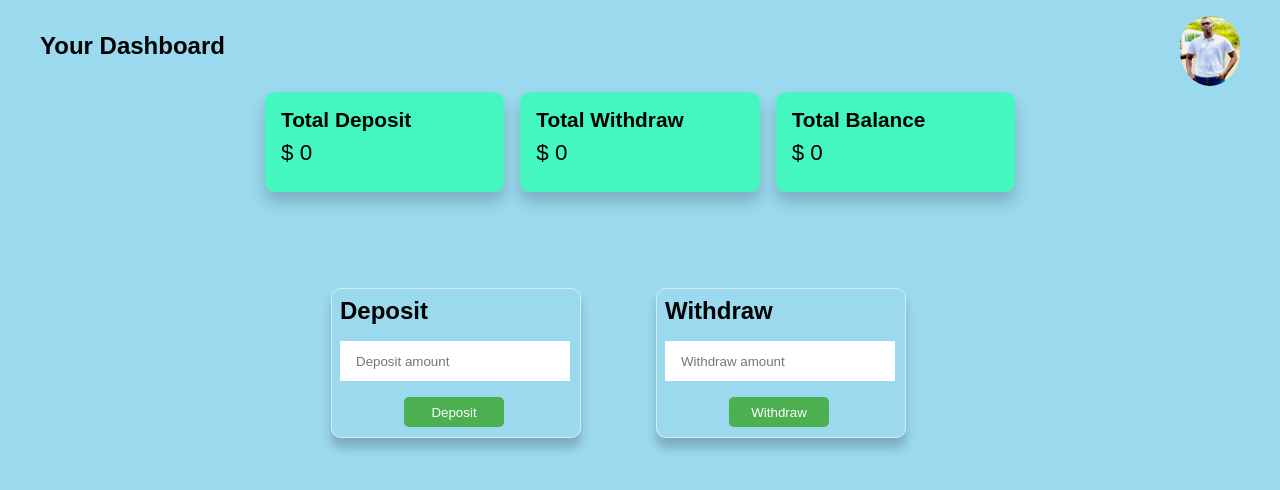
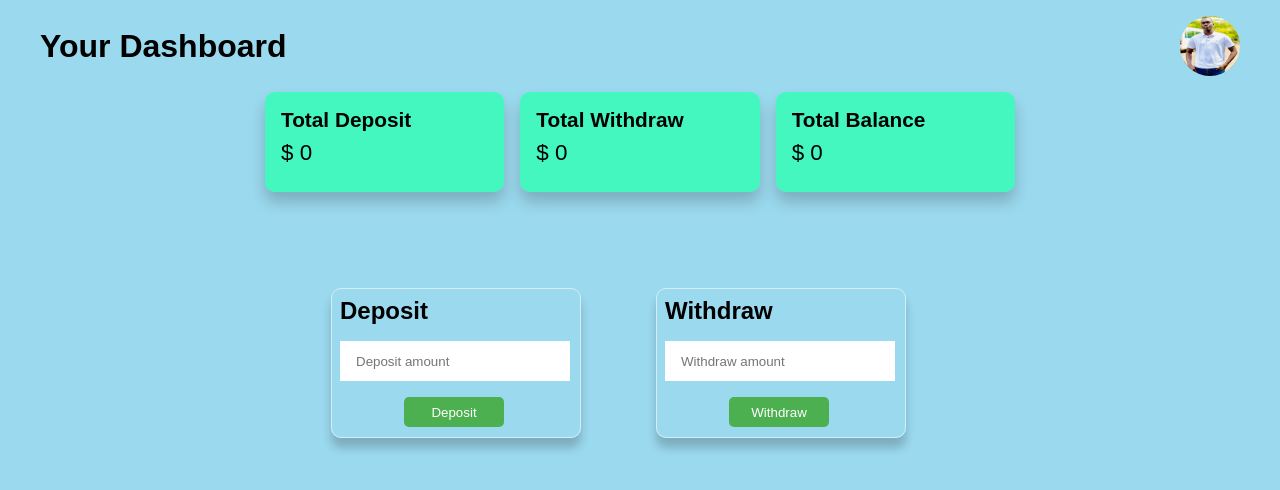
Before and after one commit to Chiekjowk/Bank-system, a plain HTML site: page index.html in a window 1280 px wide. Drawn offline with Linux system fonts and the light colour scheme.

Commit message:
2nd commit

```diff
--- a/style.css
+++ b/style.css
@@ -14,6 +14,10 @@ nav{
     margin: 1rem  2.5rem;
 
 }
+.navbar h1{
+    font-size: 2em;
+    font-weight:900 ;
+}
 .profile{
     width: 60px;
     height: 60px;
@@ -27,7 +31,7 @@ nav{
 
 .profile img{
     width: 60px;
-    height: 70px;
+    height: 60px;
     border-radius: 50%;
 }
 
@@ -85,6 +89,7 @@ nav{
 .main .balance h4{
     font-size: 1.3em;
     margin-bottom: .5rem;
+    font-weight: 900;
 }
 .main .balance p{
     font-size: 1.4em;
```
